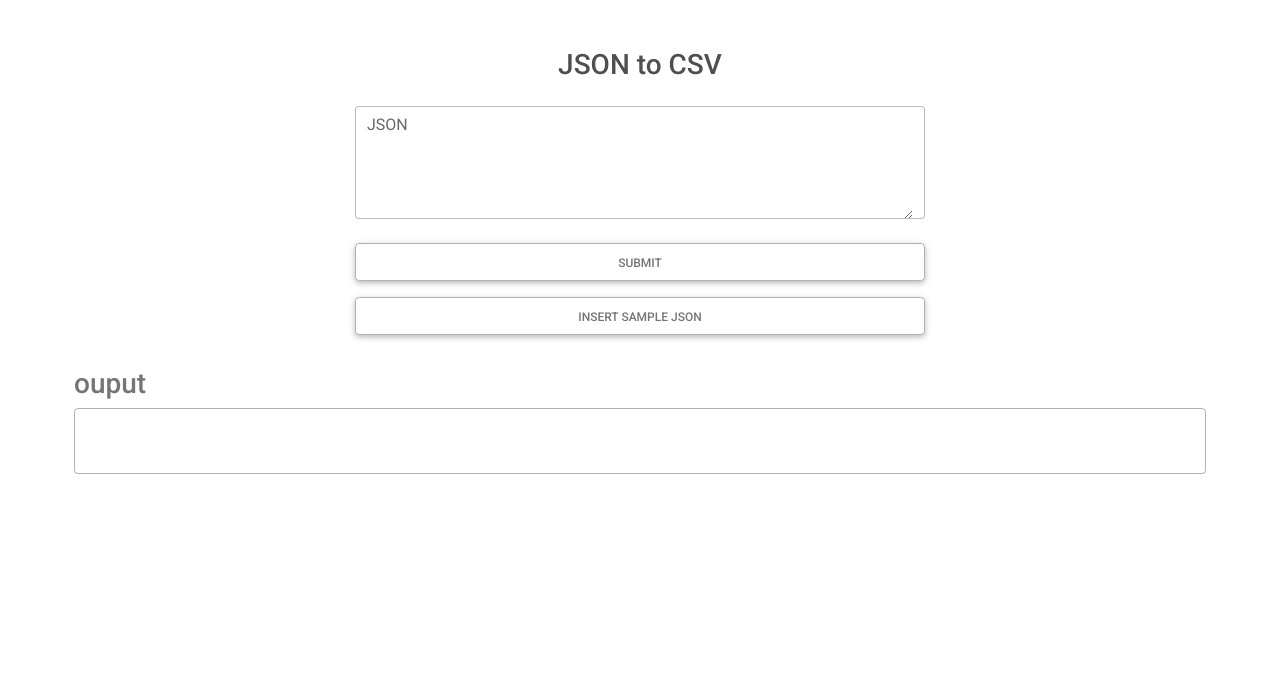
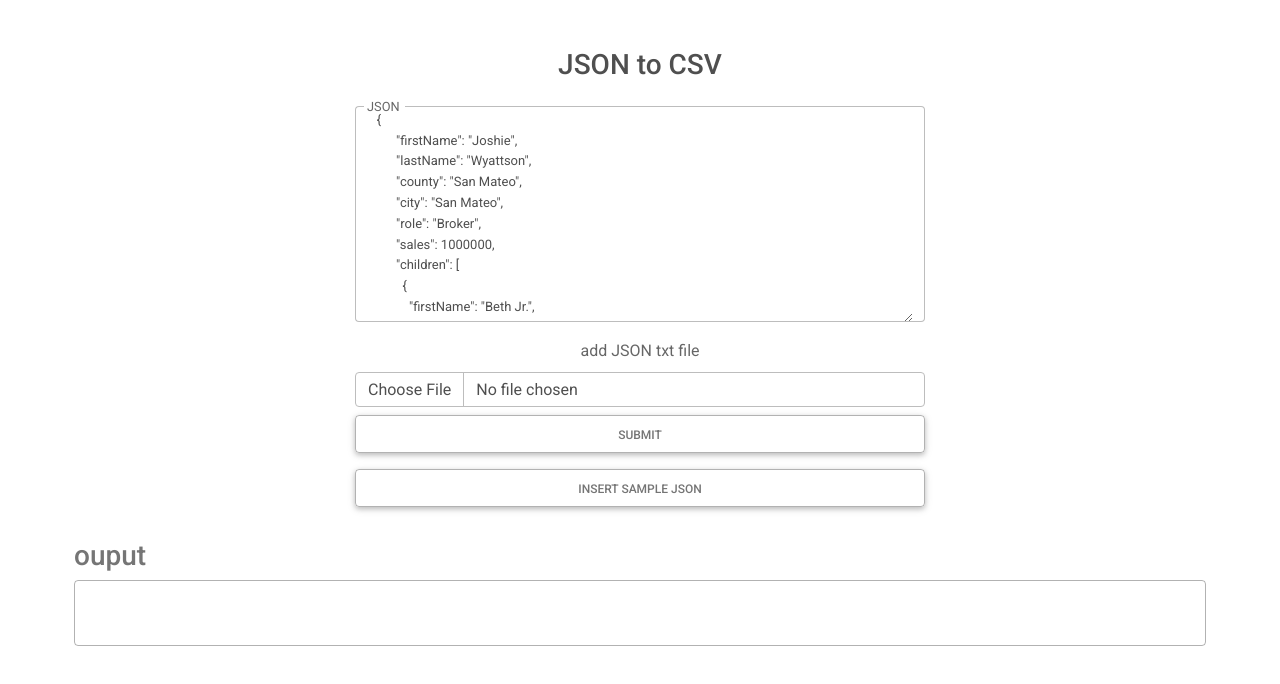
Before and after one commit to MrNiceRicee/hr-rfp53-csv-generator, a website with bundled scripts: page client/index.html in a window 1280 px wide. Both pictures are taken after a click on the element "INSERT SAMPLE JSON". Built offline with nearby package versions, Linux system fonts and the light colour scheme.

Commit message:
working on file handling

```diff
--- a/client/app.js
+++ b/client/app.js
@@ -43,3 +43,11 @@ document.querySelector('#submitJSON').addEventListener('click', (event) => {
 
   }
 })
+
+document.querySelector('#testJSON').addEventListener('click', (event) => {
+  let messageInput = document.querySelector('#JSONArea');
+  const exampleData = new Example();
+  messageInput.value = exampleData.data;
+  messageInput.innerText = exampleData.data;
+  messageInput.dispatchEvent(new Event('focus')) // the JSON label not moving really bothered me
+})
--- /dev/null
+++ b/client/example.js
@@ -0,0 +1,52 @@
+class Example {
+  constructor() {
+    this.data =
+    `{
+      "firstName": "Joshie",
+      "lastName": "Wyattson",
+      "county": "San Mateo",
+      "city": "San Mateo",
+      "role": "Broker",
+      "sales": 1000000,
+      "children": [
+        {
+          "firstName": "Beth Jr.",
+          "lastName": "Johnson",
+          "county": "San Mateo",
+          "city": "Pacifica",
+          "role": "Manager",
+          "sales": 2900000,
+          "children": [
+            {
+              "firstName": "Smitty",
+              "lastName": "Won",
+              "county": "San Mateo",
+              "city": "Redwood City",
+              "role": "Sales Person",
+              "sales": 4800000,
+              "children": []
+            },
+            {
+              "firstName": "Allen",
+              "lastName": "Price",
+              "county": "San Mateo",
+              "city": "Burlingame",
+              "role": "Sales Person",
+              "sales": 2500000,
+              "children": []
+            }
+          ]
+        },
+        {
+          "firstName": "Beth",
+          "lastName": "Johnson",
+          "county": "San Francisco",
+          "city": "San Francisco",
+          "role": "Broker/Sales Person",
+          "sales": 7500000,
+          "children": []
+        }
+      ]
+    }`
+  }
+}
--- a/client/index.html
+++ b/client/index.html
@@ -31,10 +31,15 @@ rel="stylesheet"
           </div>
           <div class="row">
             <div class="form-outline my-3">
-              <textarea class="form-control" id="JSONArea" rows="4"></textarea>
+              <textarea class="form-control ctext-smaller" id="JSONArea" rows="10"></textarea>
               <label class="form-label" for="JSONArea">JSON</label>
             </div>
+            <!-- label -->
+            <label class="form-label" for="insertFile">add JSON txt file</label>
+            <input type="file" class="form-control" id="insertFile" accept="text/plain, .txt"/>
+            <!--submit button-->
             <button class="btn border-thin text-muted cbtn my-2" id="submitJSON">Submit</button>
+            <!--example JSON-->
             <btn class="btn border-thin text-muted cbtn my-2" id="testJSON">insert sample JSON</btn>
           </div>
         </div>
@@ -55,7 +60,7 @@ rel="stylesheet"
 type="text/javascript"
 src="https://cdnjs.cloudflare.com/ajax/libs/mdb-ui-kit/3.5.0/mdb.min.js"
 ></script>
-
+<script type="text/javascript" src="./example.js"></script>
 <script type="text/javascript" src="./app.js"></script>
   </body>
 </html>
--- a/client/styles.css
+++ b/client/styles.css
@@ -1,4 +1,7 @@
 
+.ctext-smaller {
+  font-size: small;
+}
 
 .border-thin {
   border: 1px solid rgba(0,0,0,.3) ;
```
Also changed, not shown: JSONparser.js (+77 -18 lines).
